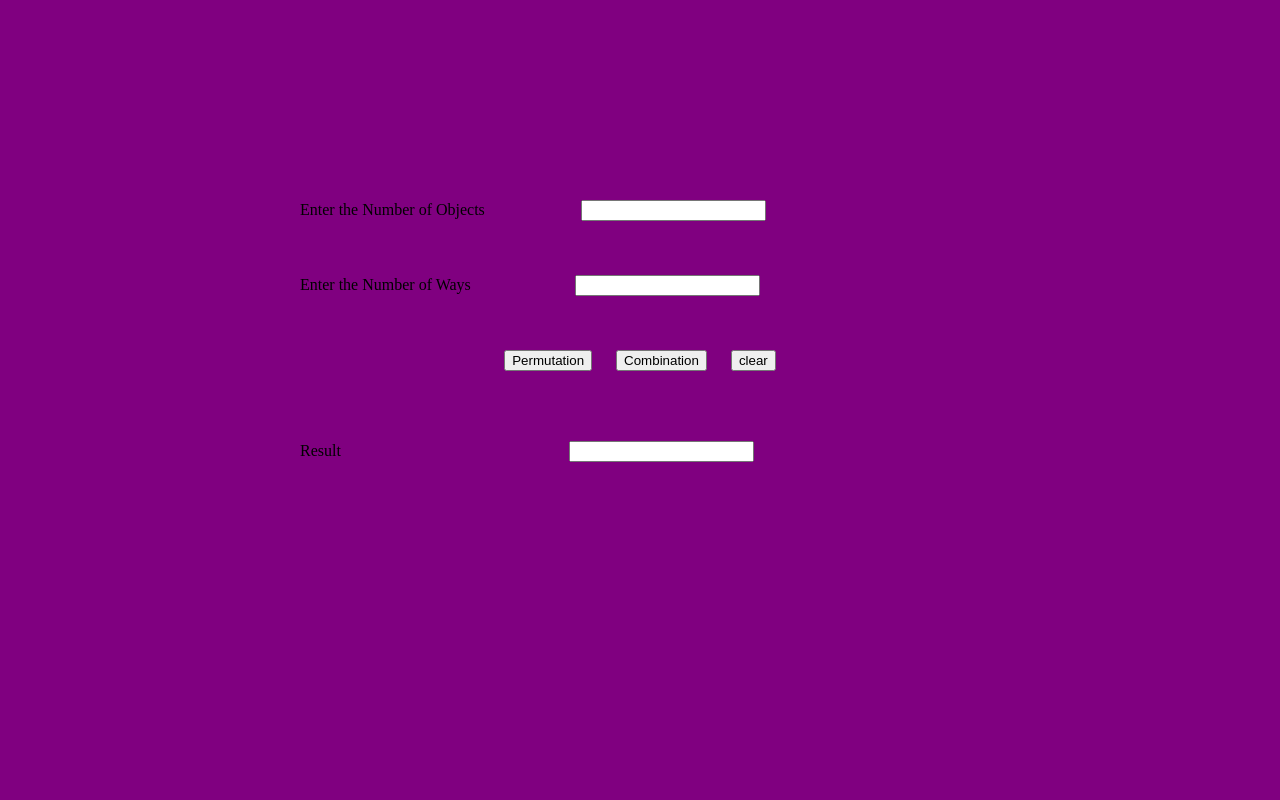
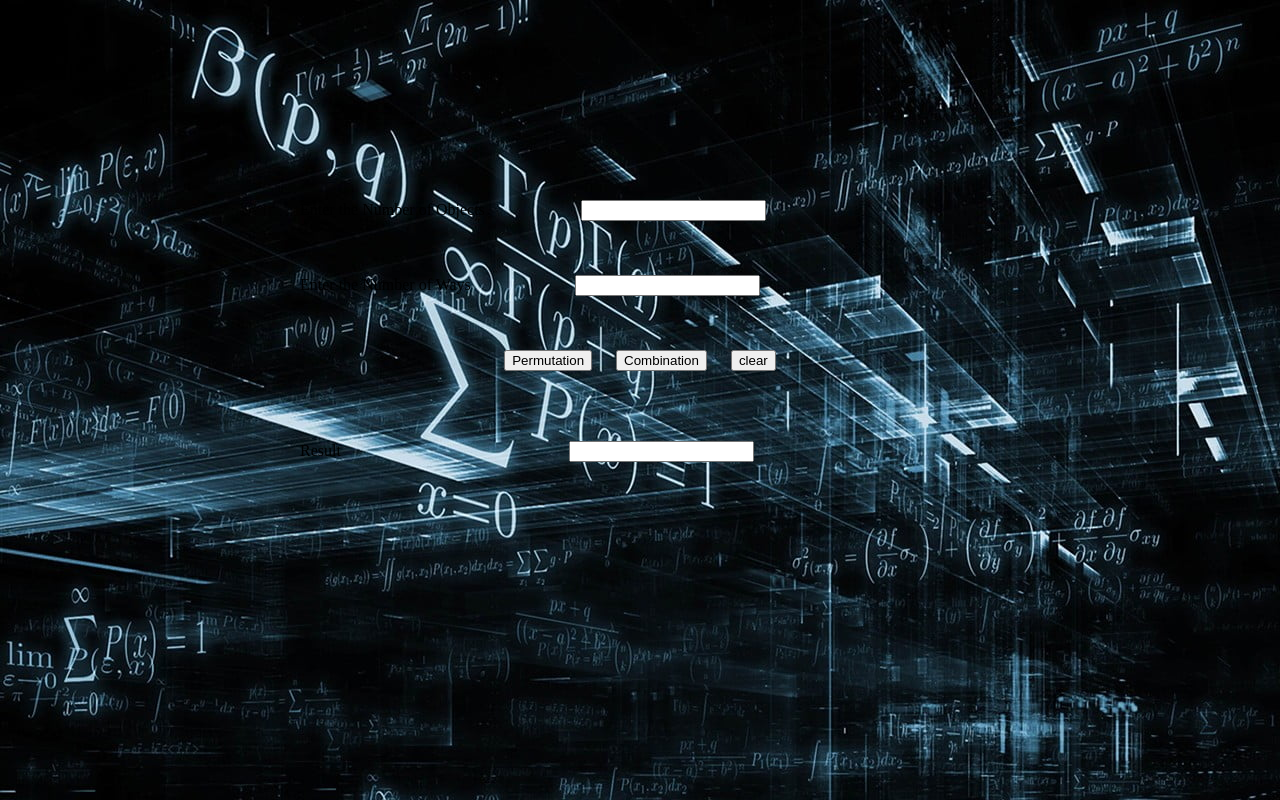
Before and after one commit to roshanantony780/Roshan-Antony, a plain HTML site: page PermuCombo.html in a window 1280 px wide. Drawn offline with Linux system fonts and the light colour scheme.

Commit message:
Update PermuCombo.html

```diff
--- a/PermuCombo.html
+++ b/PermuCombo.html
@@ -46,7 +46,7 @@ else{
 }
 }
 </script>
-<body bgcolor="purple" topmargin="200px" leftmargin="300px">
+<body background="https://github.com/roshanantony780/Roshan-Antony/blob/main/wallpaperflare.com_wallpaper.jpg" topmargin="200px" leftmargin="300px">
 <form name="f1">
 Enter the Number of Objects
 		&nbsp;&nbsp;&nbsp;&nbsp;&nbsp;&nbsp;&nbsp;&nbsp;&nbsp;&nbsp;&nbsp;&nbsp;&nbsp;
```
